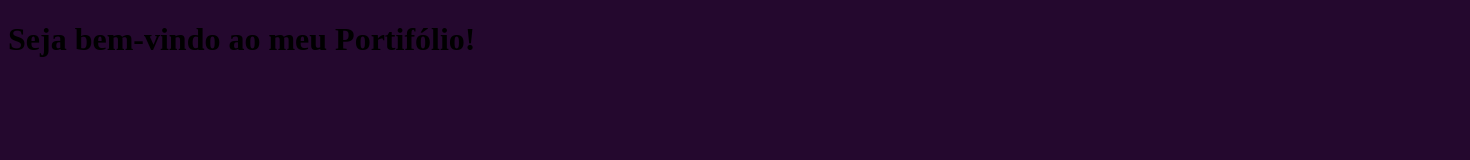
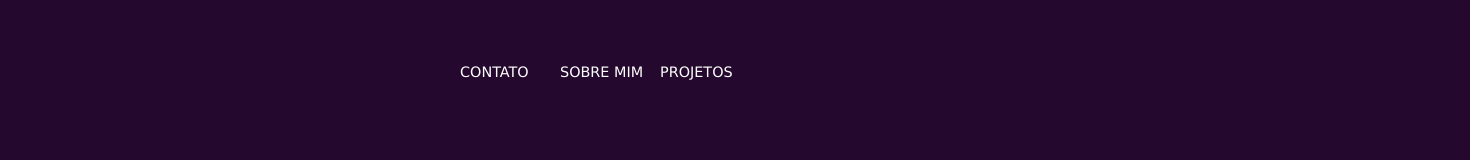
Before and after one commit to luizeDev/Portifolio, a plain HTML site: page index.html in a window 1280 px wide. Shown: the whole page, 1470 px wide, since content can reach past the window. Drawn offline with Linux system fonts and the light colour scheme.

Commit message:
commit menu inicial

```diff
--- a/index.html
+++ b/index.html
@@ -8,6 +8,19 @@
     <title>Portifólio Hellen</title>
 </head>
 <body>
-    <h1>Seja bem-vindo ao meu Portifólio!</h1>
+    <!--Menu-->
+    <header>
+     <p>Contato</p>
+     <p>Sobre Mim</p>
+     <p>Projetos</p>
+    </header>
+<main>
+
+</main>
+
+
+
+
+
 </body>
 </html>
--- a/style.css
+++ b/style.css
@@ -1,4 +1,36 @@
+*{
+    font-family: Verdana, Geneva, Tahoma, sans-serif;
+}
+
 body{
     background-color: rgb(36, 8, 46);
 
 }
+header {
+	position: absolute;
+	width: 1000px;
+	left: 75%;
+	top: 5%;
+	transform: translateX(-50%);
+	padding: 10px;
+	display: grid;
+	grid-template-columns: 100px 100px 100px 100px;
+	align-items: center;
+	z-index: 7;
+
+}
+
+header h1{
+    color: rgb(178, 130, 246);
+}
+
+header p{
+    color: white;
+    text-transform: uppercase;
+	font-size: 0.9rem;
+	transition: 0.3s;
+}
+header p:hover {
+	color: purple;
+	cursor: pointer;
+}
```
Also changed, not shown: Me.png (added).
